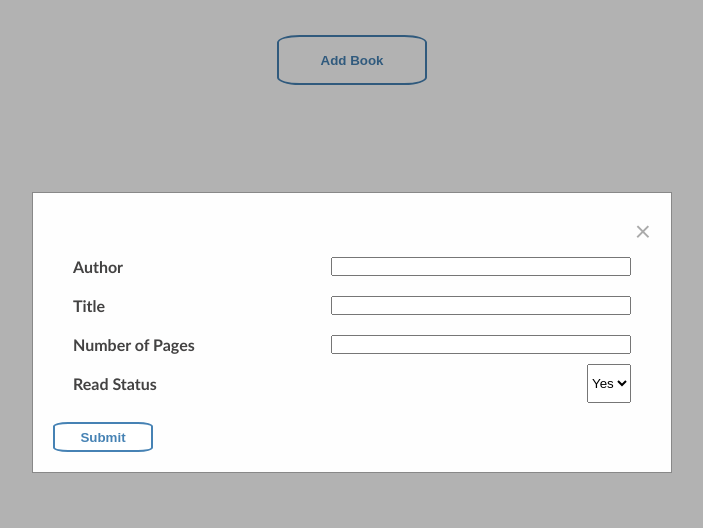
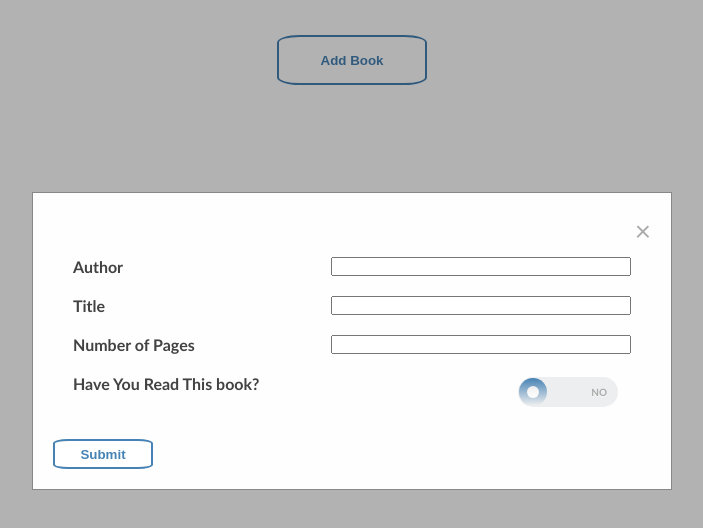
Before and after one commit to Nanga10/library, a plain HTML site: page index.html in a window 1280 px wide. Both pictures are taken after a click on the button "Add Book". Shown: the whole page, without its empty margins (288-991 px from the left). Drawn offline with Linux system fonts and the light colour scheme.

Commit message:
added toggle to add book form

```diff
--- a/index.html
+++ b/index.html
@@ -28,11 +28,15 @@
               <input type="text" id="num-pages-input" class="title" />
             </div>
             <div class="form-input">
-              <label for="read-status">Read Status</label>
-              <select name="read-selector" id="read-selector">
-                <option value="yes">Yes</option>
-                <option value="no">No</option>
-              </select>
+              <label for="read-status">Have You Read This book?</label>
+              <label class="switch">
+                <input
+                  class="switch-input"
+                  type="checkbox"
+                />
+                <span class="switch-label"></span>
+                <span class="switch-handle"></span>
+              </label>
             </div>
             <br />
 
--- a/script.js
+++ b/script.js
@@ -1,5 +1,6 @@
 let modal = document.getElementById("add-book-modal");
 let library = [];
+
 const addbookBtn = document.getElementById("add-book-btn");
 const closeMdl = document.getElementById("close-modal");
 const submitBtn = document.getElementById("submit-btn");
@@ -8,7 +9,7 @@ const deleteBtn = document.getElementById("delete-book-btn");
 const authorInp = document.getElementById("author-input");
 const titleInp = document.getElementById("title-input");
 const numPagesInp = document.getElementById("num-pages-input");
-const readStatus = document.getElementById("read-selector");
+const readStatus = document.getElementsByClassName("switch-input");
 
 let bookAuthor = document.getElementById("book-author");
 let bookTitle = document.getElementById("book-title");
@@ -37,7 +38,7 @@ function addBookToLibrary() {
     authorInp.value,
     titleInp.value,
     numPagesInp.value,
-    readStatus.value
+    readStatus[0].checked ? "yes" : "no"
   );
 
   library.push(book); //Push book to library array
@@ -49,7 +50,7 @@ function incrementIndex() {
 }
 
 function renderBook() {
-  div.innerHTML += `<div id="book-card" class="book"> <p id="book-author">Author:   ${library[index].author}</p> <p id="book-title">Title:   ${library[index].title}</p> <p id="book-num-pages">Number of Pages:   ${library[index].numPages}</p> <p id="book-read-status">Read:   ${library[index].read}</p> <button type="button" id="delete-book-btn" class="deleteBookBtn" onClick="deleteBook(this)"> Delete Book </button> </div>`;
+  div.innerHTML += `<div id="book-card" class="book"> <p id="book-author">Author:   ${library[index].author}</p> <p id="book-title">Title:  ${library[index].title}</p> <p id="book-num-pages">Number of Pages:   ${library[index].numPages}</p> <p id="book-read-status">Read:   ${library[index].read}</p> <button type="button" id="delete-book-btn" class="deleteBookBtn" onClick="deleteBook(this)"> Delete Book </button> </div>`;
 }
 
 function deleteBook(e) {
--- a/style.css
+++ b/style.css
@@ -119,3 +119,100 @@ input {
   border: 2px solid steelblue;
   margin-top: 10px;
 }
+
+.switch {
+  position: relative;
+  display: block;
+  width: 100px;
+  height: 30px;
+  padding: 3px;
+  margin: 0 10px 10px 0;
+  border-radius: 18px;
+  cursor: pointer;
+  box-sizing: content-box;
+}
+.switch-input {
+  position: absolute;
+  top: 0;
+  left: 0;
+  opacity: 0;
+  box-sizing: content-box;
+}
+.switch-label {
+  position: relative;
+  display: block;
+  height: inherit;
+  font-size: 10px;
+  text-transform: uppercase;
+  background: #eceeef;
+  border-radius: inherit;
+  box-sizing: content-box;
+}
+.switch-label:before,
+.switch-label:after {
+  position: absolute;
+  top: 50%;
+  margin-top: -0.5em;
+  line-height: 1;
+  -webkit-transition: inherit;
+  -moz-transition: inherit;
+  -o-transition: inherit;
+  transition: inherit;
+  box-sizing: content-box;
+}
+.switch-label:before {
+  content: "NO";
+  right: 11px;
+  color: #aaaaaa;
+  text-shadow: 0 1px rgba(255, 255, 255, 0.5);
+}
+.switch-label:after {
+  content: "YES";
+  left: 11px;
+  color: #ffffff;
+  text-shadow: 0 1px rgba(0, 0, 0, 0.2);
+  opacity: 0;
+}
+.switch-input:checked ~ .switch-label {
+  background: steelblue;
+}
+.switch-input:checked ~ .switch-label:before {
+  opacity: 0;
+}
+.switch-input:checked ~ .switch-label:after {
+  opacity: 1;
+}
+.switch-handle {
+  position: absolute;
+  top: 4px;
+  left: 4px;
+  width: 28px;
+  height: 28px;
+  background: linear-gradient(to bottom, steelblue, #f0f0f0);
+  border-radius: 100%;
+}
+.switch-handle:before {
+  content: "";
+  position: absolute;
+  top: 50%;
+  left: 50%;
+  margin: -6px 0 0 -6px;
+  width: 12px;
+  height: 12px;
+  background: linear-gradient(to bottom, #eeeeee, #ffffff);
+  border-radius: 6px;
+  box-shadow: inset 0 1px rgba(0, 0, 0, 0.02);
+}
+.switch-input:checked ~ .switch-handle {
+  left: 74px;
+}
+
+/* Transition
+========================== */
+.switch-label,
+.switch-handle {
+  transition: All 0.3s ease;
+  -webkit-transition: All 0.3s ease;
+  -moz-transition: All 0.3s ease;
+  -o-transition: All 0.3s ease;
+}
```
